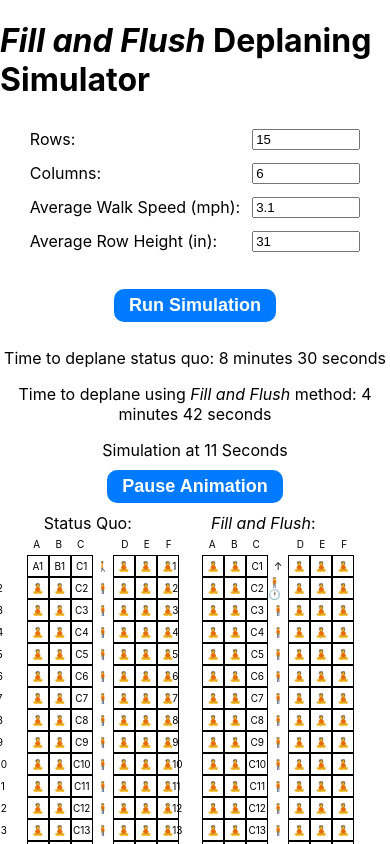
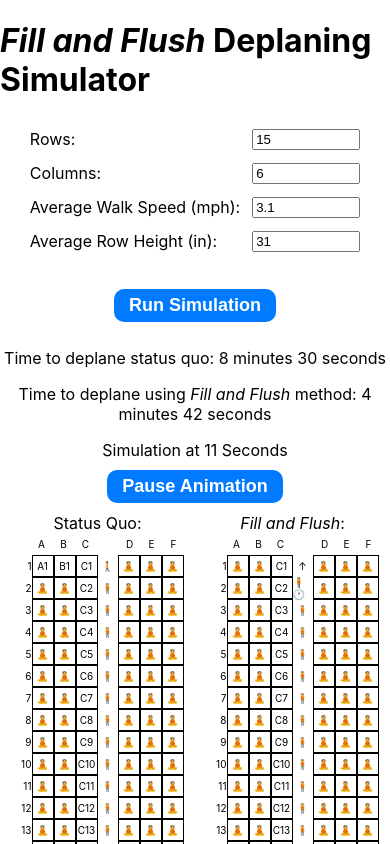
Before and after one commit to josephecombs/fill-flush, a React (Create React App) app: page /simulate in a window 390 px wide. Both pictures are taken after a click on the button "Run Simulation". Shown: the top 844 px of the page. Built offline with nearby package versions, Linux system fonts and the light colour scheme.

Commit message:
fix view on mobile

```diff
--- a/src/stylesheets/plane.css
+++ b/src/stylesheets/plane.css
@@ -34,8 +34,21 @@
     font-size: 10px;
   }
 
+  .row-label {
+    margin-right: 0px;
+    display: block;
+  }
+
   .planes-container {
     justify-content: normal !important;
+    width: 100vw !important;
+  }
+
+  .exited-passengers {
+    max-width: 150px !important;
+  }
+  .plane-container {
+    width: 50vw;
   }
 }
 
@@ -73,7 +86,7 @@
 
 .plane-container {
   /* display: inline-block; */
-  max-width: 45%;
+  max-width: 50%;
 }
 
 .planes-container {
```
